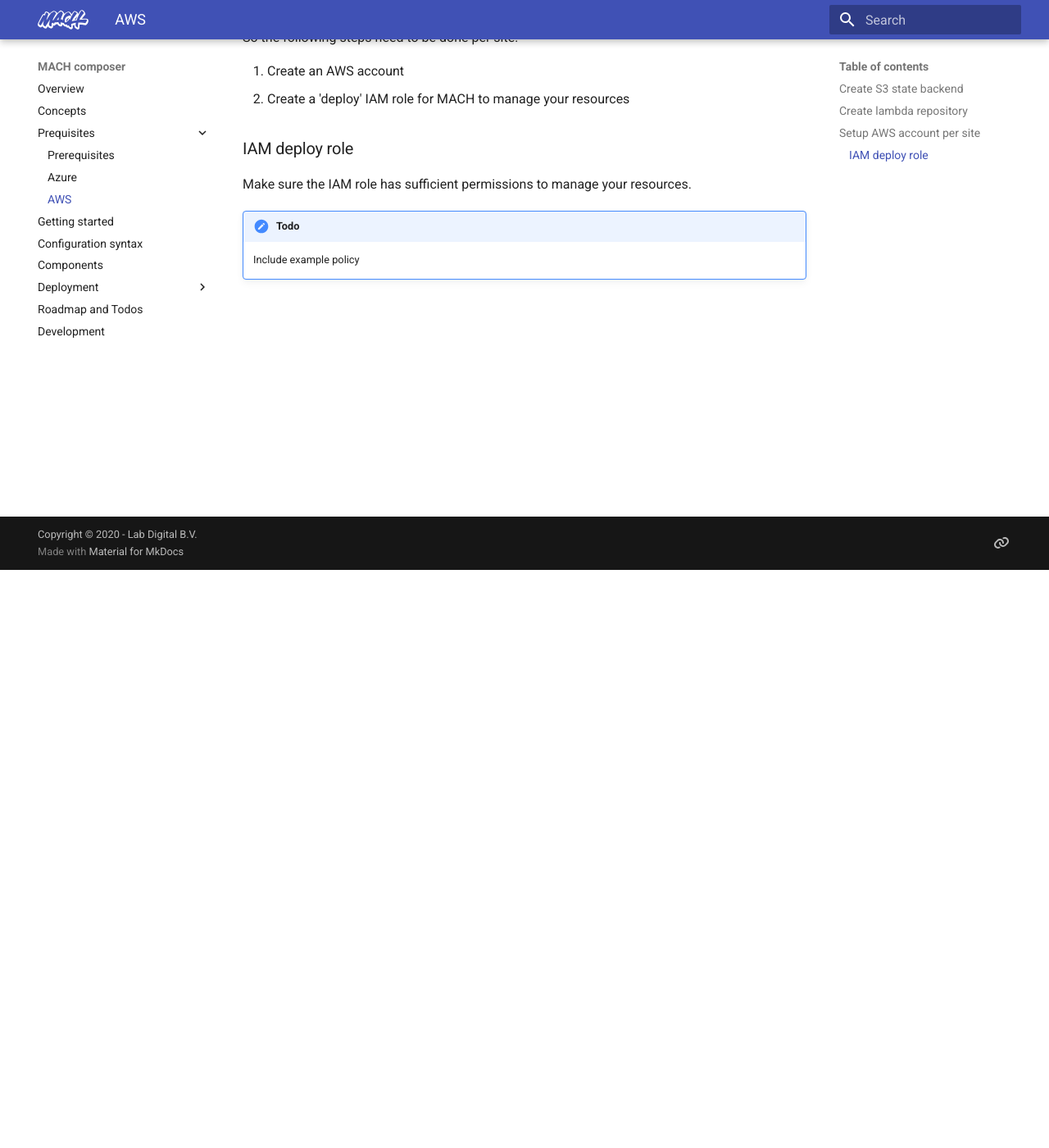
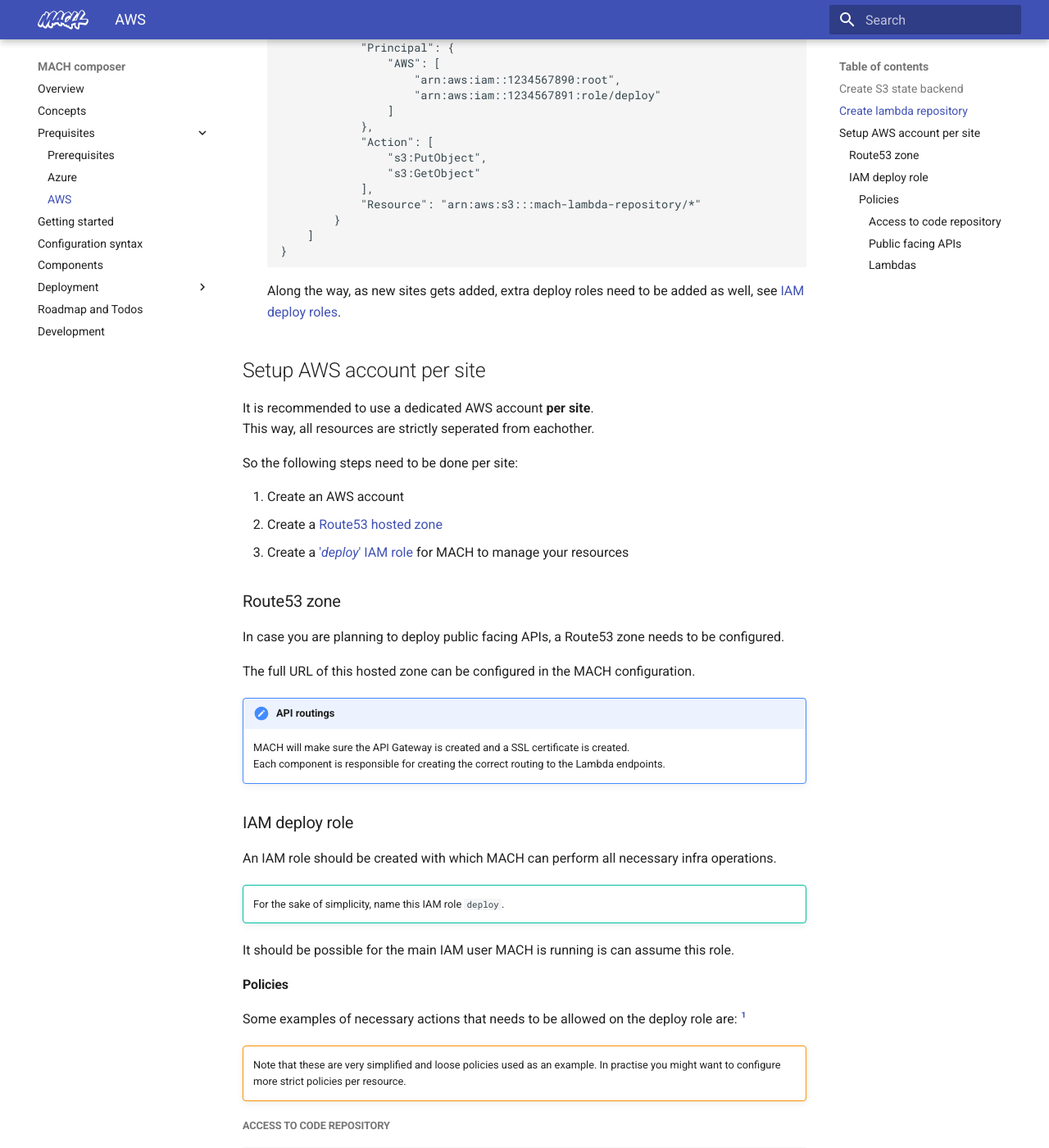
Before and after one commit to mach-composer/mach-composer-cli, an MkDocs documentation site: the page built from docs/src/prerequisites/aws.md, in a window 1280 px wide and 1400 px high, scrolled down 705 px. Shown: the whole window at 82% size. Built offline with MkDocs 1.6.1 and Material for MkDocs 9.7.7, drawn with Linux system fonts in a browser that asks for light colours; a script that is not in the unit is left out; some of the changed text lies outside the part shown.

Commit message:
Improved AWS prerequisites docs

````diff
--- a/docs/src/prerequisites/aws.md
+++ b/docs/src/prerequisites/aws.md
@@ -9,8 +9,35 @@
 
 ## Create lambda repository
 
-!!! Todo
-    Describe how to setup buckets and permissions to deploy lambda functions and be able to access them from different accounts.
+A S3 bucket should be created where the packaged lambda function code is stored.
+
+**All site-specific accounts should have access to this bucket.**
+
+1. Create a S3 bucket, for example named `mach-lambda-repository` which is set to *private*
+2. Set a bucket policy so that certain users and/or roles can upload to
+   ```
+   {
+       "Version": "2012-10-17",
+       "Statement": [
+           {
+               "Sid": "",
+               "Effect": "Allow",
+               "Principal": {
+                   "AWS": [
+                       "arn:aws:iam::1234567890:root",
+                       "arn:aws:iam::1234567891:role/deploy"
+                   ]
+               },
+               "Action": [
+                   "s3:PutObject",
+                   "s3:GetObject"
+               ],
+               "Resource": "arn:aws:s3:::mach-lambda-repository/*"
+           }
+       ]
+   }
+   ```
+   Along the way, as new sites gets added, extra deploy roles need to be added as well, see [IAM deploy roles](#iam-deploy-role).
 
 
 ## Setup AWS account per site
@@ -21,11 +48,85 @@
 So the following steps need to be done per site:
 
 1. Create an AWS account
-2. Create a 'deploy' IAM role for MACH to manage your resources
+2. Create a [Route53 hosted zone](#route53-zone)
+3. Create a ['*deploy*' IAM role](#iam-deploy-role) for MACH to manage your resources
+
+### Route53 zone
+
+In case you are planning to deploy public facing APIs, a Route53 zone needs to be configured.
+
+The full URL of this hosted zone can be configured in the MACH configuration.
+
+!!! note "API routings"
+    MACH will make sure the API Gateway is created and a SSL certificate is created.
+    Each component is responsible for creating the correct routing to the Lambda endpoints.
 
 ### IAM deploy role
 
-Make sure the IAM role has sufficient permissions to manage your resources.
+An IAM role should be created with which MACH can perform all necessary infra operations.
 
-!!! TODO
-    Include example policy
+!!! tip ""
+    For the sake of simplicity, name this IAM role `deploy`.
+
+It should be possible for the main IAM user MACH is running is can assume this role.
+
+#### Policies
+Some examples of necessary actions that needs to be allowed on the deploy role are: [^1]
+
+!!! warning ""
+    Note that these are very simplified and loose policies used as an example.
+    In practise you might want to configure more strict policies per resource.
+
+##### Access to code repository
+```
+statement {
+   resources = [
+      "arn:aws:s3:::mach-lambda-repository",
+      "arn:aws:s3:::mach-lambda-repository/*",
+   ]
+
+   actions = [
+      "s3:GetObject",
+    ]
+}
+
+statement {
+   resources = [
+      "arn:aws:s3:::mach-lambda-repository",
+   ]
+
+   actions = [
+      "s3:GetBucketLocation",
+      "s3:ListBucket",
+    ]
+}
+```
+
+##### Public facing APIs
+
+In case you have a public facing API:
+
+```
+statement {
+    resources = ["*"]
+    actions = [
+      "route53:*",
+      "apigateway:*",
+      "acm:*",
+    ]
+}
+```
+
+##### Lambdas
+
+```
+statement {
+    resources = ["*"]
+    actions = [
+      "lambda:*"
+      "logs:*",
+    ]
+}
+```
+
+[^1]: Terraform syntax for a [`iam_policy_document`](https://registry.terraform.io/providers/hashicorp/aws/latest/docs/data-sources/iam_policy_document) is used here.
````
